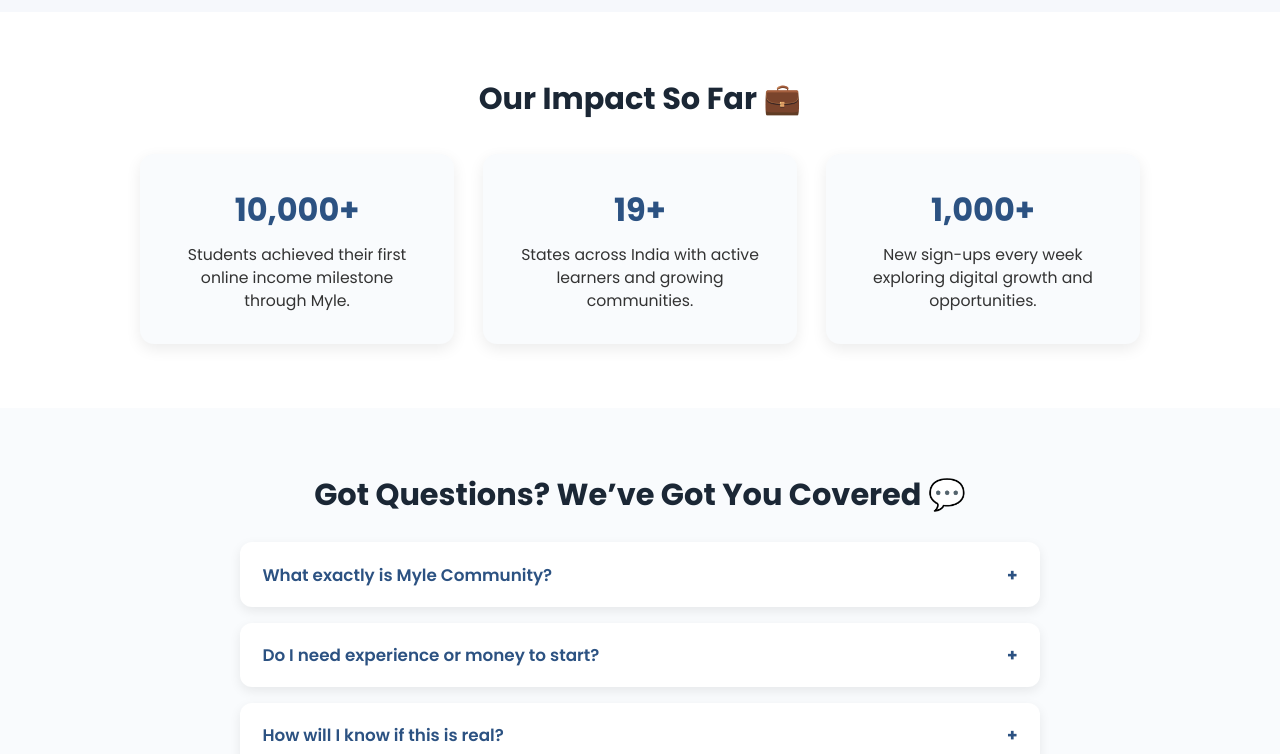
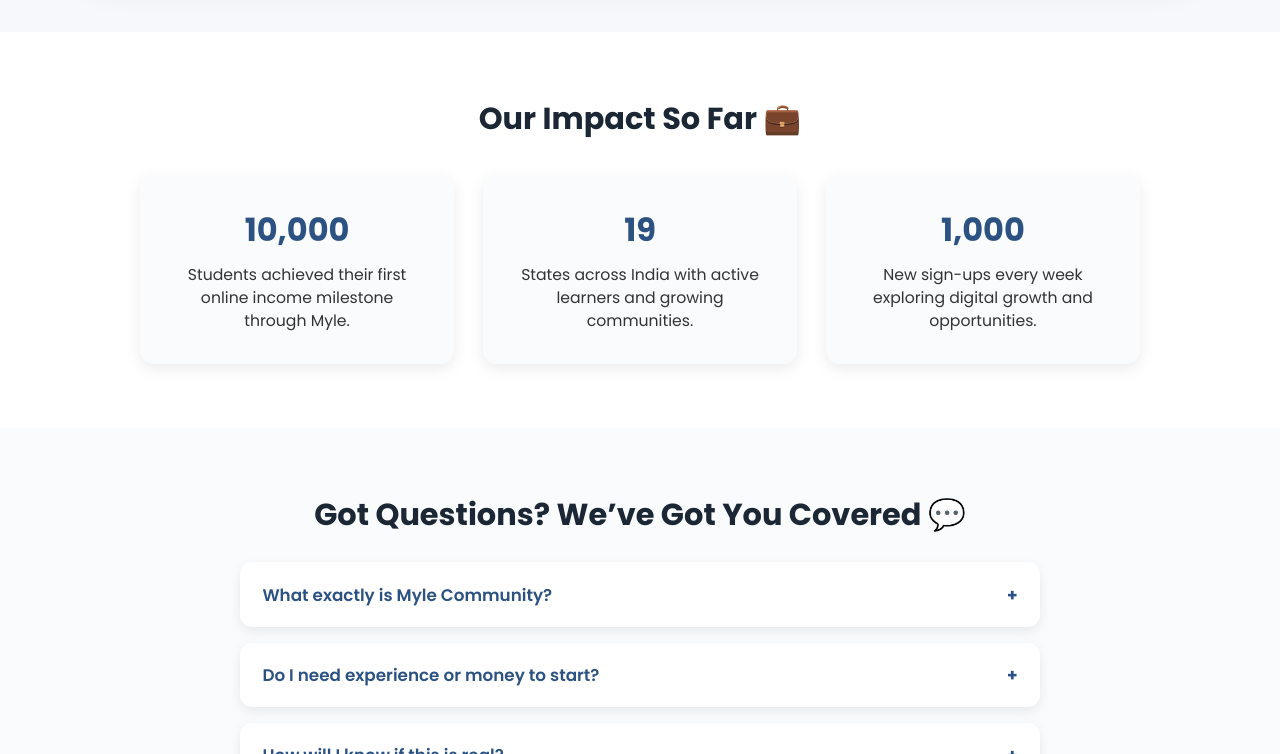
Before and after one commit to mylepvt/Myle-Landing2.0, a plain HTML site: page index.html in a window 1280 px wide. Shown: the part 1445-2199 px from the top of the page. Drawn offline with Linux system fonts and the light colour scheme.

Commit message:
Update index.html

```diff
--- a/index.html
+++ b/index.html
@@ -27,7 +27,7 @@
     .btn:hover{background:#FF897E;transform:translateY(-3px);}
     header::after{
       content:'';position:absolute;inset:0;z-index:0;
-      background:url('https://i.ibb.co/6cCZwqQ5/Thar-Founder.jpg') center/cover no-repeat;
+      background:url('https://raw.githubusercontent.com/mylepvt/Myle-Landing2.0/main/thar-karanveer.jpg') center/cover no-repeat;
       opacity:.15;mix-blend-mode:soft-light;
     }
 
@@ -43,7 +43,7 @@
     .carousel{position:relative;margin:3rem auto;width:min(1100px,92%);border-radius:18px;overflow:hidden;background:#fff;
       box-shadow:0 8px 28px rgba(0,0,0,.08);}
     .track{display:flex;transition:transform .7s ease-in-out;}
-    .slide{min-width:100%;height:440px;position:relative;}
+    .slide{min-width:100%;height:460px;position:relative;}
     .slide img{width:100%;height:100%;object-fit:cover;display:block;image-rendering:auto;}
     .cap{position:absolute;left:0;right:0;bottom:0;padding:.7rem 1rem;text-align:center;color:#fff;
       font-weight:600;text-shadow:0 2px 8px rgba(0,0,0,.6);
@@ -58,7 +58,7 @@
     .metrics-grid{display:grid;grid-template-columns:repeat(auto-fit,minmax(240px,1fr));gap:1.8rem;max-width:1000px;margin:0 auto;}
     .metric{background:#F9FBFD;border-radius:14px;padding:2rem;box-shadow:0 5px 15px rgba(0,0,0,0.08);transition:.3s;}
     .metric:hover{transform:translateY(-5px);}
-    .metric h3{font-size:2rem;color:#2C5282;margin-bottom:.6rem;}
+    .metric h3{font-size:2rem;color:#2C5282;margin-bottom:.6rem;transition:.5s;}
     .metric p{font-size:.98rem;color:#333;}
 
     /* FAQ */
@@ -108,20 +108,22 @@
 
   <section class="carousel">
     <div class="track" id="track">
-      <div class="slide"><img src="https://i.ibb.co/6cCZwqQ5/Thar-Founder.jpg?format=jpg&quality=100"><div class="cap">Led by vision. Built with belief. Empowering thousands.</div></div>
-      <div class="slide"><img src="https://i.ibb.co/DDmBJn5m/Community-Meeting.jpg?format=jpg&quality=100"><div class="cap">Students across India connecting and learning together.</div></div>
-      <div class="slide"><img src="https://i.ibb.co/Zp6j2sMv/Award.jpg?format=jpg&quality=100"><div class="cap">Recognized for leadership and community excellence.</div></div>
-      <div class="slide"><img src="https://i.ibb.co/vxkRCVx2/Phuket.jpg?format=jpg&quality=100"><div class="cap">Exploring growth, mentorship, and rewards through teamwork.</div></div>
+      <div class="slide"><img src="https://raw.githubusercontent.com/mylepvt/Myle-Landing2.0/main/thar-karanveer.jpg"><div class="cap">Led by vision. Built with belief. Empowering thousands.</div></div>
+      <div class="slide"><img src="https://raw.githubusercontent.com/mylepvt/Myle-Landing2.0/main/meeting.jpg"><div class="cap">Students across India connecting and learning together.</div></div>
+      <div class="slide"><img src="https://raw.githubusercontent.com/mylepvt/Myle-Landing2.0/main/trophy.png"><div class="cap">Recognized for leadership and community excellence.</div></div>
+      <div class="slide"><img src="https://raw.githubusercontent.com/mylepvt/Myle-Landing2.0/main/suraj-phuket.jpg"><div class="cap">Exploring growth, mentorship, and rewards through teamwork.</div></div>
     </div>
-    <div class="dots" id="dots"><span class="dot active"></span><span class="dot"></span><span class="dot"></span><span class="dot"></span></div>
+    <div class="dots" id="dots">
+      <span class="dot active"></span><span class="dot"></span><span class="dot"></span><span class="dot"></span>
+    </div>
   </section>
 
   <section class="metrics">
     <h2>Our Impact So Far 💼</h2>
     <div class="metrics-grid">
-      <div class="metric"><h3>10,000+</h3><p>Students achieved their first online income milestone through Myle.</p></div>
-      <div class="metric"><h3>19+</h3><p>States across India with active learners and growing communities.</p></div>
-      <div class="metric"><h3>1,000+</h3><p>New sign-ups every week exploring digital growth and opportunities.</p></div>
+      <div class="metric"><h3 class="counter" data-target="10000">0</h3><p>Students achieved their first online income milestone through Myle.</p></div>
+      <div class="metric"><h3 class="counter" data-target="19">0</h3><p>States across India with active learners and growing communities.</p></div>
+      <div class="metric"><h3 class="counter" data-target="1000">0</h3><p>New sign-ups every week exploring digital growth and opportunities.</p></div>
     </div>
   </section>
 
@@ -163,6 +165,7 @@
   </footer>
 
   <script>
+    // Carousel
     const track=document.getElementById('track');
     const dots=Array.from(document.getElementById('dots').children);
     const slides=document.querySelectorAll('.slide');
@@ -173,6 +176,27 @@
     function reset(){clearInterval(t);t=setInterval(()=>go(i+1),4000);}
     function togglePopup(){document.getElementById('popup').classList.toggle('active');}
     window.togglePopup=togglePopup;
+
+    // Metric Count Animation
+    const counters=document.querySelectorAll('.counter');
+    const observer=new IntersectionObserver(entries=>{
+      entries.forEach(entry=>{
+        if(entry.isIntersecting){
+          const counter=entry.target;
+          const target=+counter.getAttribute('data-target');
+          let count=0;
+          const step=Math.ceil(target/100);
+          const update=()=>{
+            count+=step;
+            counter.textContent=(count>target?target:count).toLocaleString();
+            if(count<target) requestAnimationFrame(update);
+          };
+          update();
+          observer.unobserve(counter);
+        }
+      });
+    },{threshold:0.4});
+    counters.forEach(c=>observer.observe(c));
   </script>
 </body>
 </html>
```
